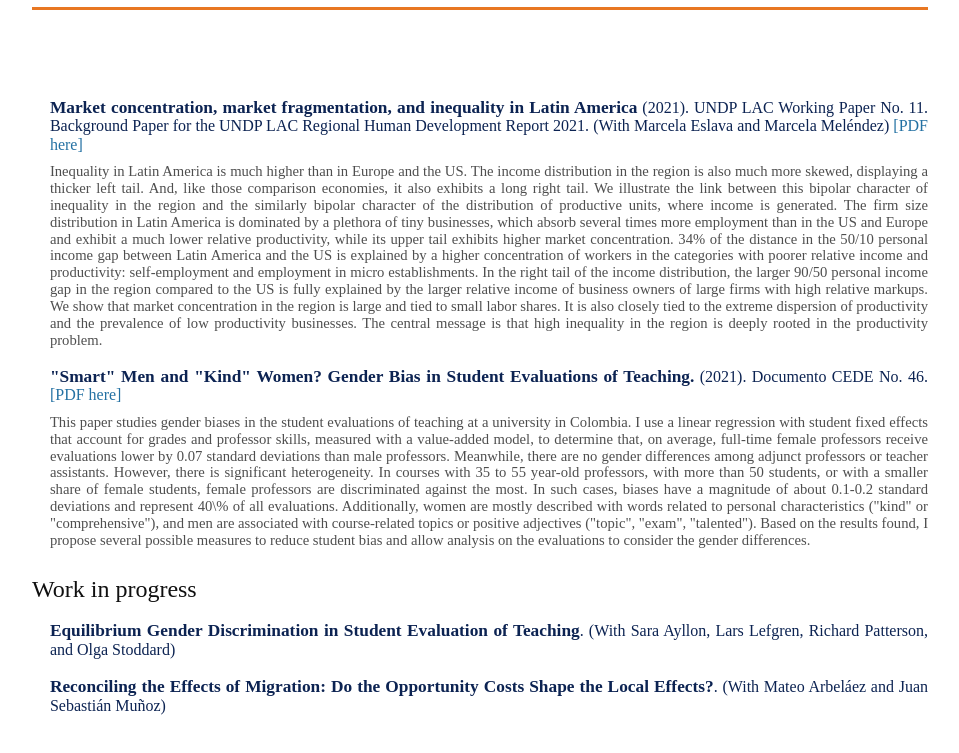
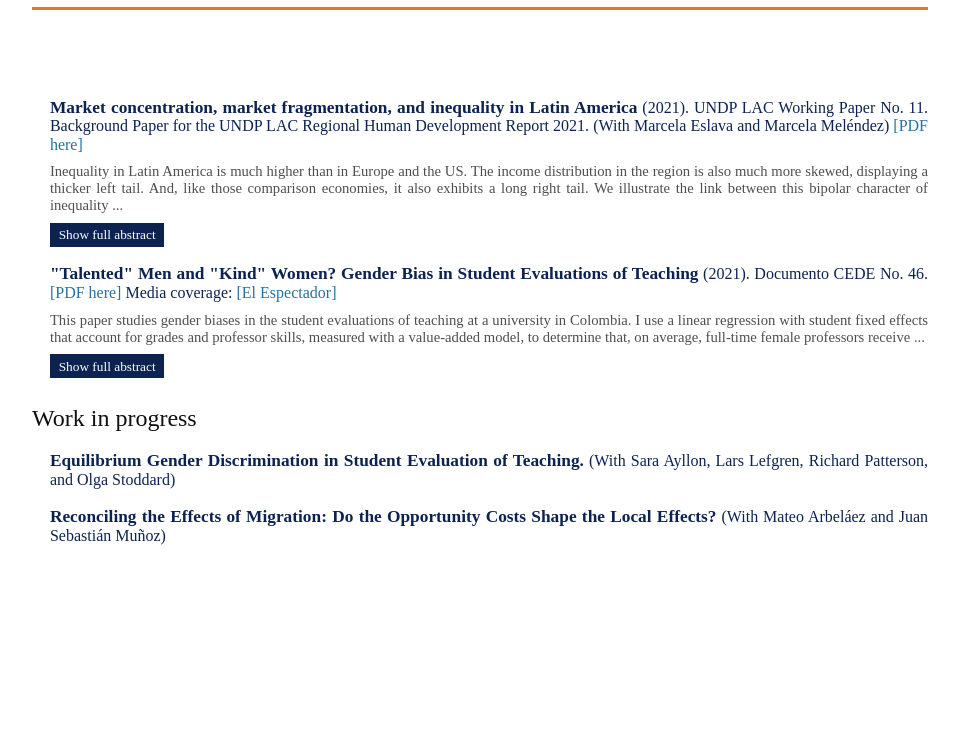
Before and after one commit to NicolasUrdaneta/NicolasUrdaneta.github.io, a plain HTML site: page research.html in a window 1280 px wide. Shown: the part 73-826 px from the top of the page, without its empty margins (160-1119 px from the left). After the commit the page ends 800 px from the top, so only its background shows below. Drawn offline with nearby package versions, Linux system fonts and the light colour scheme.

Commit message:
Added show more buttons

```diff
--- a/research.html
+++ b/research.html
@@ -6,6 +6,7 @@
         <meta http-equiv="X-UA-Compatible" content="ie=edge">
         <script defer src="swup/dist/swup.min.js"></script>
         <script defer src="script.js"></script>
+        <script src="https://ajax.googleapis.com/ajax/libs/jquery/2.1.3/jquery.min.js"></script>
         <link href="styles.css" rel="stylesheet">
         <link href="normalize.css" rel="stylesheet">
         <title>N Urdaneta</title>
@@ -47,7 +48,8 @@
         Europe and the US. The income distribution in the region is also much
         more skewed, displaying a thicker left tail. And, like those comparison
         economies, it also exhibits a long right tail. We illustrate the link
-        between this bipolar character of inequality in the region and the
+        between this bipolar character of inequality <span
+        class="dots">...</span><span class="more"> in the region and the
         similarly bipolar character of the distribution of productive units,
         where income is generated. The firm size distribution in Latin America
         is dominated by a plethora of tiny businesses, which absorb several
@@ -64,21 +66,45 @@
         large and tied to small labor shares. It is also closely tied to the
         extreme dispersion of productivity and the prevalence of low
         productivity businesses. The central message is that high inequality in
-        the region is deeply rooted in the productivity problem.</p>
+        the region is deeply rooted in the productivity problem.</span>
 
-        <p class="papertitle"> <b style="font-size: 13pt;">"Smart" Men and "Kind" Women? Gender Bias in
-        Student Evaluations of Teaching.</b> (2021). Documento CEDE No. 46.<a
+        <button class="morebutton">Show full abstract</button></p>
+
+        <p class="papertitle"> <b style="font-size: 13pt;">"Talented" Men and "Kind" Women? Gender Bias in
+        Student Evaluations of Teaching</b> (2021). Documento CEDE No. 46. <a
         href="documents/dcede2021_46.pdf" target="_blank" title="My cv"><font
-        color="#2471A3">[PDF here]</font></a></p>
-        <p class="abstract">This paper studies gender biases in the student evaluations of teaching at a university in Colombia. I use a linear regression with student fixed effects that account for grades and professor skills, measured with a value-added model, to determine that, on average, full-time female professors receive evaluations lower by 0.07 standard deviations than male professors. Meanwhile, there are no gender differences among adjunct professors or teacher assistants. However, there is significant heterogeneity. In courses with 35 to 55 year-old professors, with more than 50 students, or with a smaller share of female students, female professors are discriminated against the most. In such cases, biases have a magnitude of about 0.1-0.2 standard deviations and represent 40\% of all evaluations. Additionally, women are mostly described with words related to personal characteristics ("kind" or "comprehensive"), and men are associated with course-related topics or positive adjectives ("topic", "exam", "talented"). Based on the results found, I propose several possible measures to reduce student bias and allow analysis on the evaluations to consider the gender differences. </p>
+        color="#2471A3"> [PDF here]</font></a> Media coverage: <a
+        href="https://www.elespectador.com/educacion/los-profes-crack-y-las-profes-amables-el-sesgo-de-genero-en-las-aulas/" target="https://www.elespectador.com/educacion/los-profes-crack-y-las-profes-amables-el-sesgo-de-genero-en-las-aulas/" title="EL Espectador"><font
+        color="#2471A3">[El Espectador]</font></a></p>
+        <p class="abstract">This paper studies gender biases in the student
+        evaluations of teaching at a university in Colombia. I use a linear
+        regression with student fixed effects that account for grades and
+        professor skills, measured with a value-added model, to determine that,
+        on average, full-time female professors receive <span
+        class="dots">...</span><span class="more"> evaluations lower by
+        0.07 standard deviations than male professors. Meanwhile, there are no
+        gender differences among adjunct professors or teacher assistants.
+        However, there is significant heterogeneity. In courses with 35 to 55
+        year-old professors, with more than 50 students, or with a smaller share
+        of female students, female professors are discriminated against the
+        most. In such cases, biases have a magnitude of about 0.1-0.2 standard
+        deviations and represent 40\% of all evaluations. Additionally, women
+        are mostly described with words related to personal characteristics
+        ("kind" or "comprehensive"), and men are associated with course-related
+        topics or positive adjectives ("topic", "exam", "talented"). Based on
+        the results found, I propose several possible measures to reduce student
+        bias and allow analysis on the evaluations to consider the gender
+        differences. </span>
+
+        <button class="morebutton">Show full abstract</button></p>
 
         <p class="subtitle" style="margin-top: 3%"> Work in progress</p>
 
         <p class="papertitle"><b style="font-size: 13pt;">Equilibrium Gender Discrimination in Student
-        Evaluation of Teaching</b>. (With Sara Ayllon, Lars Lefgren, Richard
+        Evaluation of Teaching.</b> (With Sara Ayllon, Lars Lefgren, Richard
         Patterson, and Olga Stoddard)</p>
         <p class="papertitle" style="margin-bottom: 10%;"><b style="font-size: 13pt;">Reconciling the Effects of Migration: Do the
-        Opportunity Costs Shape the Local Effects?</b>. (With Mateo Arbeláez and
+        Opportunity Costs Shape the Local Effects?</b> (With Mateo Arbeláez and
         Juan Sebastián Muñoz)</p>
     </main>
 </body>
--- a/styles.css
+++ b/styles.css
@@ -321,3 +321,25 @@ table.desktop{
 .table.spacer{
     margin-left: 5%;
 }
+
+/* Read More Button */
+.more{
+    display: none;
+}
+
+.morebutton{
+    margin-top: 1%;
+    background-color: #0C2352;
+    border: none;
+    color: white;
+    padding: 0.5% 1%;
+    text-align: center;
+    text-decoration: none;
+    display: block;
+    font-size: 10pt;
+    cursor: pointer;
+}
+
+.morebutton:hover{
+    background-color: #4e4e4e;
+}
```
Also changed, not shown: cv.html (+1 -0 lines), index.html (+1 -0 lines).
